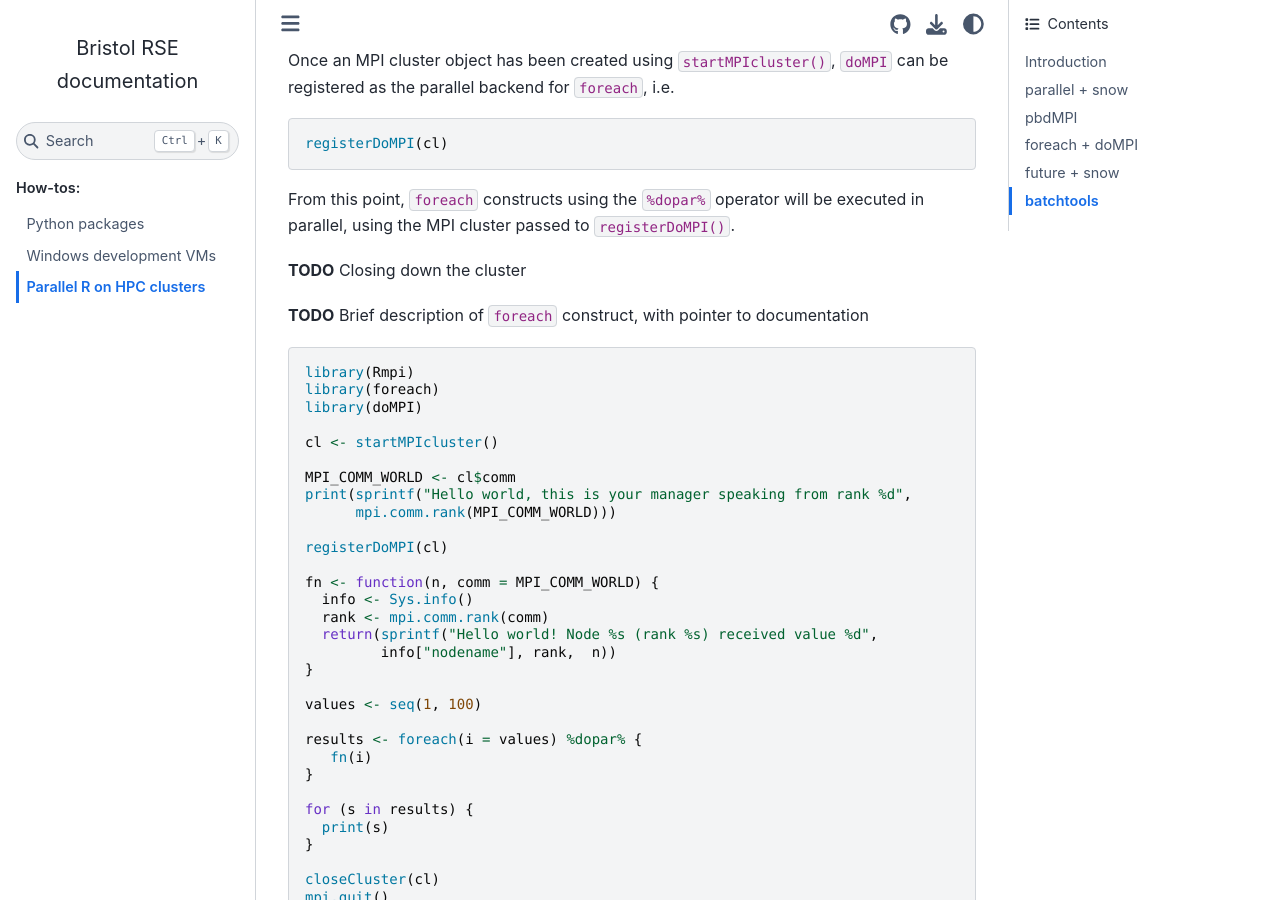
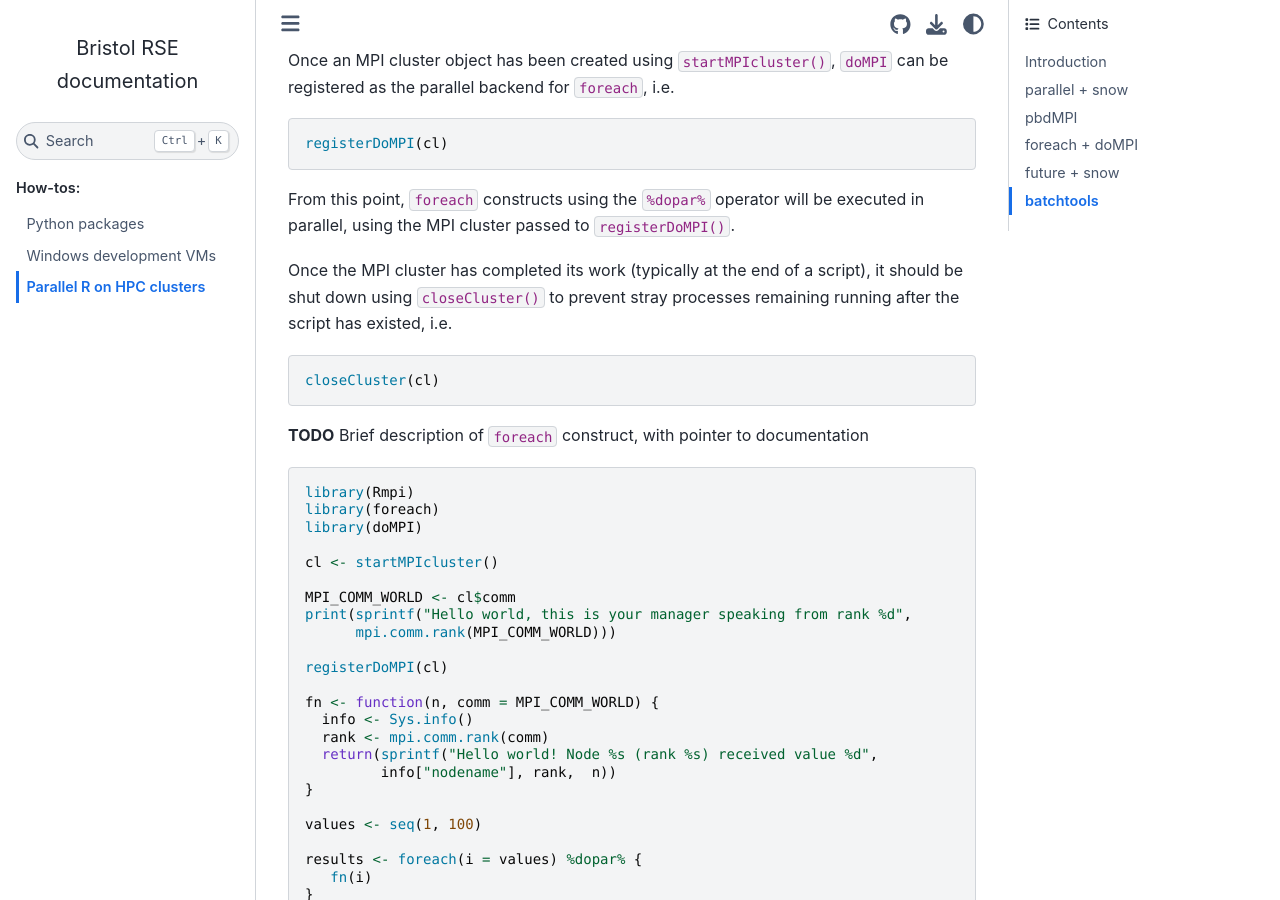
Before and after one commit to BristolRSE/bristolrse.github.io, a Sphinx documentation site: the page built from source/how-tos/parallel_R.rst, in a window 1280 px wide and 900 px high, scrolled down 8967 px. Built offline with Sphinx 7.4.7 and the Sphinx Book theme 1.1.4, drawn with Linux system fonts in a browser that asks for light colours.

Commit message:
WIP on foreach + doMPI section

```diff
--- a/source/how-tos/parallel_R.rst
+++ b/source/how-tos/parallel_R.rst
@@ -322,7 +322,11 @@ Once an MPI cluster object has been created using ``startMPIcluster()``, ``doMPI
 
 From this point, ``foreach`` constructs using the ``%dopar%`` operator will be executed in parallel, using the MPI cluster passed to ``registerDoMPI()``.
 
-**TODO** Closing down the cluster
+Once the MPI cluster has completed its work (typically at the end of a script), it should be shut down using ``closeCluster()`` to prevent stray processes remaining running after the script has existed, i.e.
+
+.. code-block:: R
+
+   closeCluster(cl)
 
 **TODO** Brief description of ``foreach`` construct, with pointer to documentation
 
```
